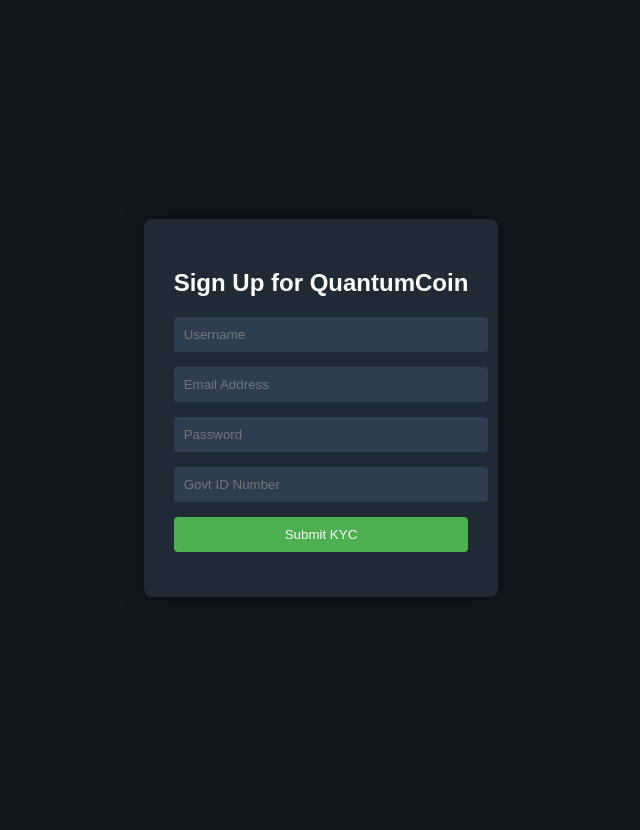
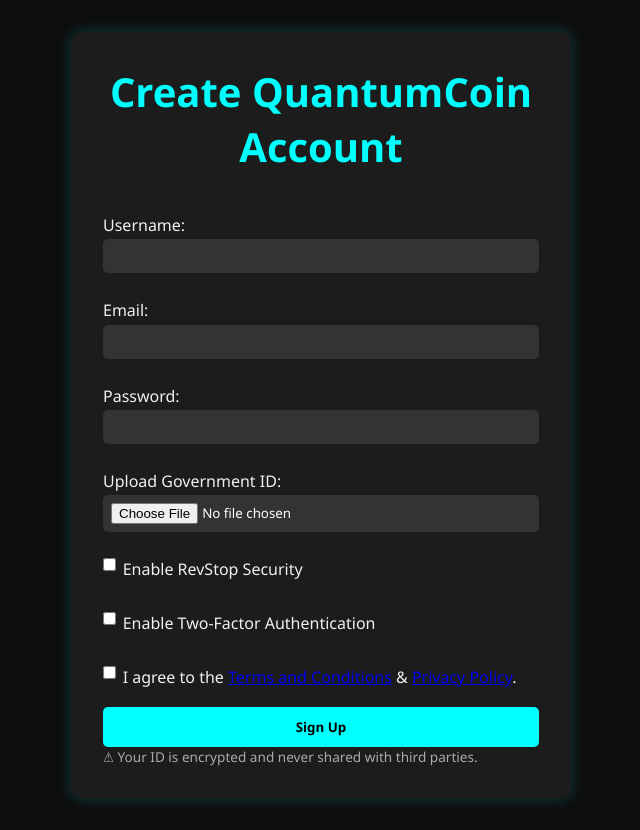
Before and after one commit to aeonith/quantumcoin-ui-, a Python web app: template templates/signup.html in a window 1280 px wide. Shown: the whole page, without its empty margins (319-959 px from the left). Before the commit the page ends 597 px from the top, so only its background shows below. Run offline with Jinja, Linux system fonts and the light colour scheme; the template is opened without the code that fills it, so the values that code supplies are empty.

Commit message:
Update signup.html

```diff
--- a/templates/signup.html
+++ b/templates/signup.html
@@ -2,58 +2,113 @@
 <html lang="en">
 <head>
   <meta charset="UTF-8">
-    <title>Signup - QuantumCoin</title>
+  <title>Sign Up | QuantumCoin</title>
+  <meta name="viewport" content="width=device-width, initial-scale=1.0">
+  <link rel="stylesheet" href="/static/style.css">
   <style>
     body {
       font-family: Arial, sans-serif;
-            background: #101820;
-            color: #fff;
+      background-color: #0e0e0e;
+      color: #f0f0f0;
+      padding: 2em;
       display: flex;
       justify-content: center;
-            align-items: center;
-            height: 100vh;
     }
 
-        form {
-            background: #1f2a35;
-            padding: 30px;
-            border-radius: 8px;
-            box-shadow: 0 0 20px rgba(0,0,0,0.5);
+    .form-container {
+      background-color: #1c1c1c;
+      padding: 2em;
+      border-radius: 10px;
+      width: 100%;
+      max-width: 500px;
+      box-shadow: 0 0 15px rgba(0,255,255,0.2);
     }
 
-        input, button {
-            display: block;
-            margin: 15px 0;
-            padding: 10px;
-            width: 100%;
-            border: none;
-            border-radius: 4px;
+    h1 {
+      text-align: center;
+      color: #00ffff;
+      margin-bottom: 1em;
     }
 
-        input {
-            background: #2d3e50;
+    label {
+      display: block;
+      margin: 0.8em 0 0.2em;
+    }
+
+    input[type="text"],
+    input[type="email"],
+    input[type="password"],
+    input[type="file"] {
+      width: 100%;
+      padding: 0.6em;
+      margin-bottom: 1em;
+      border: none;
+      border-radius: 5px;
+      background-color: #333;
       color: #fff;
     }
 
+    .checkbox {
+      display: flex;
+      align-items: center;
+      margin-bottom: 1em;
+    }
+
+    .checkbox input {
+      margin-right: 0.5em;
+    }
+
     button {
-            background: #4caf50;
-            color: #fff;
+      width: 100%;
+      padding: 0.8em;
+      background-color: #00ffff;
+      color: #000;
+      border: none;
+      border-radius: 5px;
+      font-weight: bold;
       cursor: pointer;
     }
 
-        h2 {
-            text-align: center;
+    .note {
+      font-size: 0.85em;
+      color: #aaa;
     }
   </style>
 </head>
 <body>
-    <form action="/signup" method="post">
-        <h2>Sign Up for QuantumCoin</h2>
-        <input type="text" name="username" placeholder="Username" required>
-        <input type="email" name="email" placeholder="Email Address" required>
-        <input type="password" name="password" placeholder="Password" required>
-        <input type="text" name="id_number" placeholder="Govt ID Number" required>
-        <button type="submit">Submit KYC</button>
+  <div class="form-container">
+    <h1>Create QuantumCoin Account</h1>
+    <form action="/signup" method="post" enctype="multipart/form-data">
+      <label for="username">Username:</label>
+      <input type="text" id="username" name="username" required>
+
+      <label for="email">Email:</label>
+      <input type="email" id="email" name="email" required>
+
+      <label for="password">Password:</label>
+      <input type="password" id="password" name="password" required>
+
+      <label for="id_document">Upload Government ID:</label>
+      <input type="file" id="id_document" name="id_document" accept=".jpg,.jpeg,.png,.pdf" required>
+
+      <div class="checkbox">
+        <input type="checkbox" id="revstop" name="revstop">
+        <label for="revstop">Enable RevStop Security</label>
+      </div>
+
+      <div class="checkbox">
+        <input type="checkbox" id="2fa" name="2fa">
+        <label for="2fa">Enable Two-Factor Authentication</label>
+      </div>
+
+      <div class="checkbox">
+        <input type="checkbox" id="terms" name="terms" required>
+        <label for="terms">I agree to the <a href="/terms" target="_blank">Terms and Conditions</a> & <a href="/privacy" target="_blank">Privacy Policy</a>.</label>
+      </div>
+
+      <button type="submit">Sign Up</button>
+      <p class="note">⚠ Your ID is encrypted and never shared with third parties.</p>
     </form>
+  </div>
 </body>
 </html>
```
Lines whose indentation alone changed are shown as unchanged.
